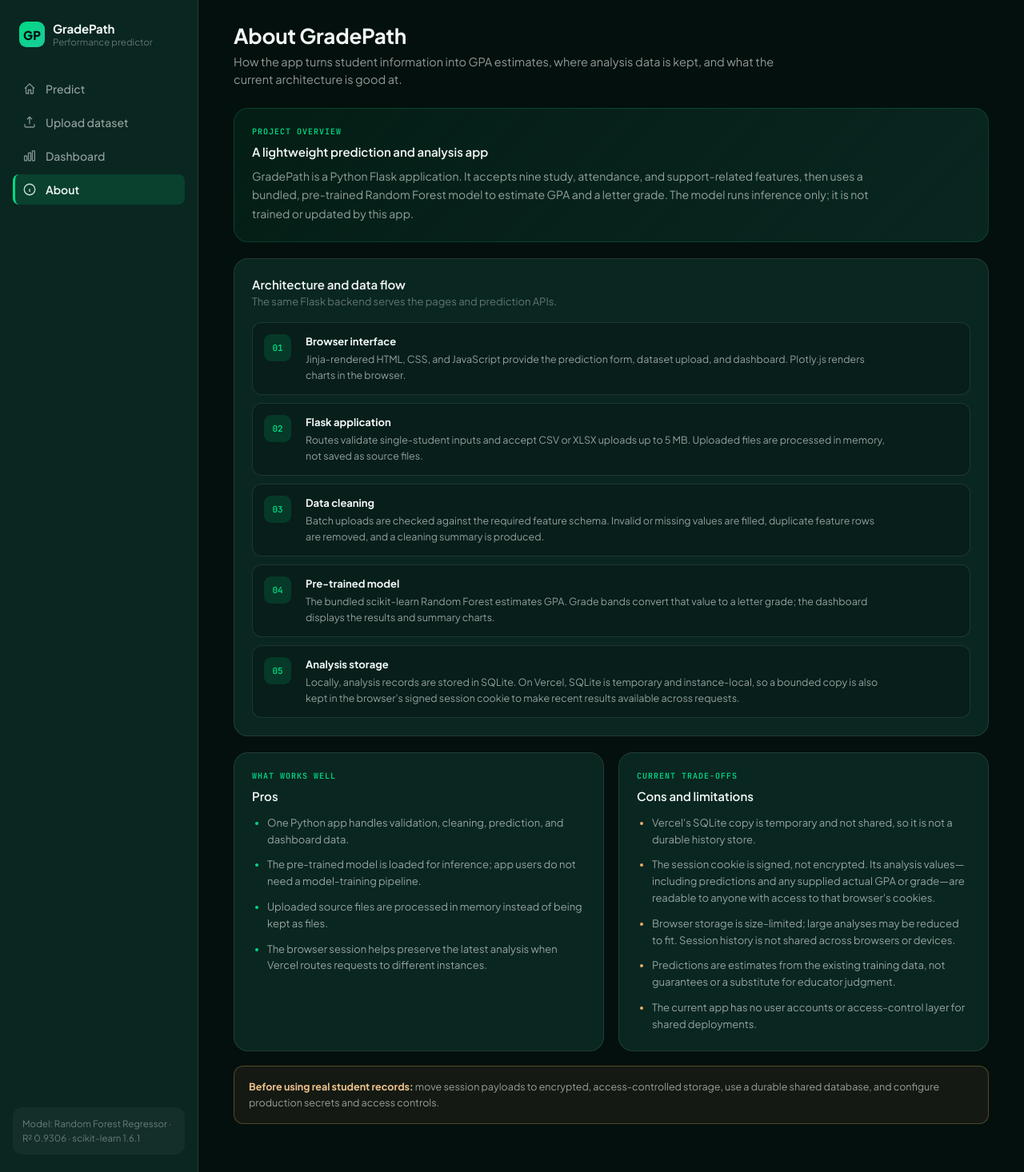
After one commit to nathanokello/Gradepath, a Flask app: page /about in a window 1280 px wide. The commit adds this page. Shown: the whole page at 80% size. Run offline with Flask 3, Linux system fonts and the light colour scheme; parts of the project's set-up code (start-up, migrations or seed data) failed here and were passed over; some libraries are stand-ins or nearby versions.

Commit message:
Add project architecture About page
Co-authored-by: Copilot <223556219+Copilot@users.noreply.github.com>

```diff
--- a/backend/app.py
+++ b/backend/app.py
@@ -163,6 +163,14 @@ def home():
     Renders the Predict home page with the single-student prediction form.
     """
     return render_template("index.html", active_page="predict")
+
+
+@app.route("/about")
+def about():
+    """
+    Explains the application architecture and its operational trade-offs.
+    """
+    return render_template("about.html", active_page="about")
 
 
 @app.route("/predict", methods=["POST"])
--- a/static/css/style.css
+++ b/static/css/style.css
@@ -141,6 +141,16 @@ nav.sidebar-nav {
   nav.sidebar-nav {
     flex-direction: row;
     gap: 6px;
+    flex: 1 1 0;
+    min-width: 0;
+    justify-content: flex-end;
+    overflow-x: auto;
+  }
+
+  .nav-item {
+    width: auto;
+    flex: none;
+    white-space: nowrap;
   }
 }
 
@@ -922,6 +932,130 @@ table.pred-table td.strong {
   margin-bottom: 14px;
 }
 
+/* About page architecture overview */
+.about-overview {
+  border-color: rgba(0, 217, 130, 0.18);
+  background: linear-gradient(135deg, rgba(0, 217, 130, 0.07), var(--surface));
+}
+
+.about-eyebrow {
+  margin: 0 0 8px;
+  color: var(--accent);
+  font: 600 10px/1.4 var(--font-mono);
+  letter-spacing: 0.1em;
+}
+
+.about-copy {
+  max-width: 76ch;
+  margin: 10px 0 0;
+  color: var(--text-muted);
+  font-size: 14px;
+  line-height: 1.7;
+}
+
+.about-flow {
+  display: grid;
+  gap: 10px;
+  margin: 18px 0 0;
+  padding: 0;
+  list-style: none;
+}
+
+.about-step {
+  display: grid;
+  grid-template-columns: 38px 1fr;
+  gap: 14px;
+  align-items: start;
+  padding: 14px;
+  border: 1px solid var(--border);
+  border-radius: var(--radius-md);
+  background: rgba(4, 16, 13, 0.32);
+}
+
+.about-step-number {
+  display: grid;
+  place-items: center;
+  width: 34px;
+  height: 34px;
+  border-radius: 9px;
+  background: var(--accent-soft);
+  color: var(--accent);
+  font: 600 11px var(--font-mono);
+}
+
+.about-step h3 {
+  margin: 1px 0 4px;
+  font-size: 13px;
+}
+
+.about-step p {
+  max-width: 80ch;
+  margin: 0;
+  color: var(--text-muted);
+  font-size: 12.5px;
+  line-height: 1.6;
+}
+
+.about-columns {
+  display: grid;
+  grid-template-columns: repeat(2, minmax(0, 1fr));
+  gap: 18px;
+}
+
+.about-columns .panel {
+  margin-bottom: 18px;
+}
+
+.about-list {
+  display: grid;
+  gap: 11px;
+  margin: 14px 0 0;
+  padding-left: 19px;
+  color: var(--text-muted);
+  font-size: 13px;
+  line-height: 1.6;
+}
+
+.about-pros .about-list li::marker {
+  color: var(--accent);
+}
+
+.about-cons .about-list li::marker {
+  color: #e8ad69;
+}
+
+.about-notice {
+  padding: 15px 18px;
+  border: 1px solid rgba(232, 173, 105, 0.3);
+  border-radius: var(--radius-md);
+  background: rgba(232, 173, 105, 0.07);
+  color: var(--text-muted);
+  font-size: 12.5px;
+  line-height: 1.65;
+}
+
+.about-notice strong {
+  color: #f0c48e;
+}
+
+@media (max-width: 700px) {
+  .about-columns {
+    grid-template-columns: 1fr;
+    gap: 0;
+  }
+
+  .about-step {
+    grid-template-columns: 32px 1fr;
+    gap: 10px;
+    padding: 12px;
+  }
+
+  .about-step-number {
+    width: 30px;
+    height: 30px;
+  }
+}
+
 .ghost-bars {
   display: flex;
   align-items: flex-end;
--- /dev/null
+++ b/templates/about.html
@@ -0,0 +1,97 @@
+{% extends "base.html" %}
+{% block title %}About — GradePath{% endblock %}
+
+{% block content %}
+<header class="page-head">
+  <h1>About GradePath</h1>
+  <p>
+    How the app turns student information into GPA estimates, where analysis
+    data is kept, and what the current architecture is good at.
+  </p>
+</header>
+
+<section class="panel about-overview">
+  <p class="about-eyebrow">PROJECT OVERVIEW</p>
+  <h2 class="panel-title">A lightweight prediction and analysis app</h2>
+  <p class="about-copy">
+    GradePath is a Python Flask application. It accepts nine study, attendance,
+    and support-related features, then uses a bundled, pre-trained Random
+    Forest model to estimate GPA and a letter grade. The model runs inference
+    only; it is not trained or updated by this app.
+  </p>
+</section>
+
+<section class="panel" aria-labelledby="architecture-title">
+  <h2 class="panel-title" id="architecture-title">Architecture and data flow</h2>
+  <p class="panel-sub">The same Flask backend serves the pages and prediction APIs.</p>
+
+  <ol class="about-flow">
+    <li class="about-step">
+      <span class="about-step-number">01</span>
+      <div>
+        <h3>Browser interface</h3>
+        <p>Jinja-rendered HTML, CSS, and JavaScript provide the prediction form, dataset upload, and dashboard. Plotly.js renders charts in the browser.</p>
+      </div>
+    </li>
+    <li class="about-step">
+      <span class="about-step-number">02</span>
+      <div>
+        <h3>Flask application</h3>
+        <p>Routes validate single-student inputs and accept CSV or XLSX uploads up to 5 MB. Uploaded files are processed in memory, not saved as source files.</p>
+      </div>
+    </li>
+    <li class="about-step">
+      <span class="about-step-number">03</span>
+      <div>
+        <h3>Data cleaning</h3>
+        <p>Batch uploads are checked against the required feature schema. Invalid or missing values are filled, duplicate feature rows are removed, and a cleaning summary is produced.</p>
+      </div>
+    </li>
+    <li class="about-step">
+      <span class="about-step-number">04</span>
+      <div>
+        <h3>Pre-trained model</h3>
+        <p>The bundled scikit-learn Random Forest estimates GPA. Grade bands convert that value to a letter grade; the dashboard displays the results and summary charts.</p>
+      </div>
+    </li>
+    <li class="about-step">
+      <span class="about-step-number">05</span>
+      <div>
+        <h3>Analysis storage</h3>
+        <p>Locally, analysis records are stored in SQLite. On Vercel, SQLite is temporary and instance-local, so a bounded copy is also kept in the browser's signed session cookie to make recent results available across requests.</p>
+      </div>
+    </li>
+  </ol>
+</section>
+
+<section class="about-columns" aria-label="Architecture advantages and limitations">
+  <article class="panel about-pros">
+    <p class="about-eyebrow">WHAT WORKS WELL</p>
+    <h2 class="panel-title">Pros</h2>
+    <ul class="about-list">
+      <li>One Python app handles validation, cleaning, prediction, and dashboard data.</li>
+      <li>The pre-trained model is loaded for inference; app users do not need a model-training pipeline.</li>
+      <li>Uploaded source files are processed in memory instead of being kept as files.</li>
+      <li>The browser session helps preserve the latest analysis when Vercel routes requests to different instances.</li>
+    </ul>
+  </article>
+
+  <article class="panel about-cons">
+    <p class="about-eyebrow">CURRENT TRADE-OFFS</p>
+    <h2 class="panel-title">Cons and limitations</h2>
+    <ul class="about-list">
+      <li>Vercel's SQLite copy is temporary and not shared, so it is not a durable history store.</li>
+      <li>The session cookie is signed, not encrypted. Its analysis values—including predictions and any supplied actual GPA or grade—are readable to anyone with access to that browser's cookies.</li>
+      <li>Browser storage is size-limited; large analyses may be reduced to fit. Session history is not shared across browsers or devices.</li>
+      <li>Predictions are estimates from the existing training data, not guarantees or a substitute for educator judgment.</li>
+      <li>The current app has no user accounts or access-control layer for shared deployments.</li>
+    </ul>
+  </article>
+</section>
+
+<aside class="about-notice" aria-label="Data handling notice">
+  <strong>Before using real student records:</strong>
+  move session payloads to encrypted, access-controlled storage, use a durable
+  shared database, and configure production secrets and access controls.
+</aside>
+{% endblock %}
--- a/templates/base.html
+++ b/templates/base.html
@@ -54,6 +54,14 @@
         </svg>
         Dashboard
       </a>
+      <a href="{{ url_for('about') }}" class="nav-item {% if active_page == 'about' %}active{% endif %}" {% if active_page == 'about' %}aria-current="page"{% endif %}>
+        <svg viewBox="0 0 24 24" fill="none" stroke="currentColor" stroke-width="1.8">
+          <circle cx="12" cy="12" r="9"/>
+          <path d="M12 11v5"/>
+          <path d="M12 8h.01"/>
+        </svg>
+        About
+      </a>
     </nav>
 
     <div class="sidebar-foot">
```
Also changed, not shown: public/static/css/style.css (+134 -0 lines), scripts/test_system.py (+11 -0 lines), README.md.
